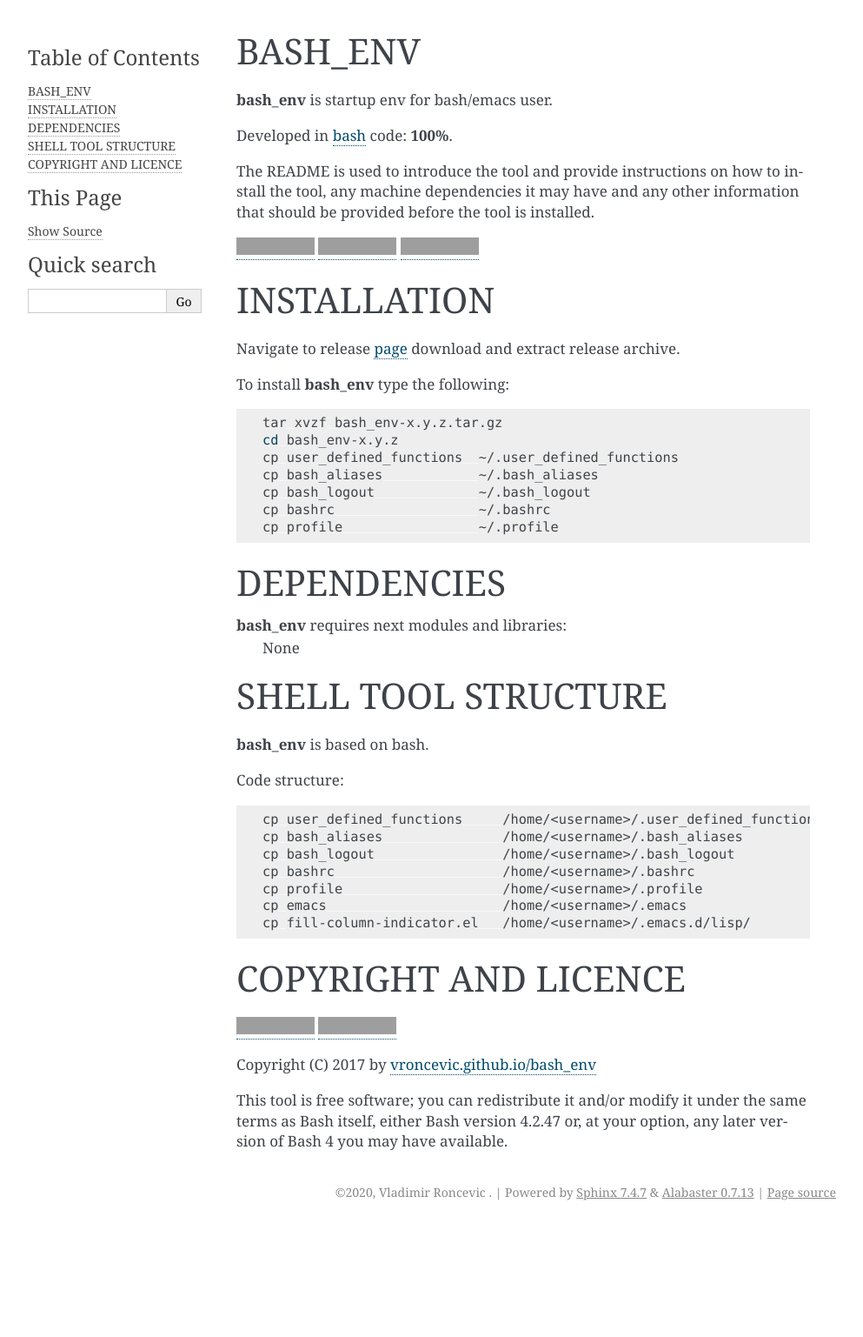
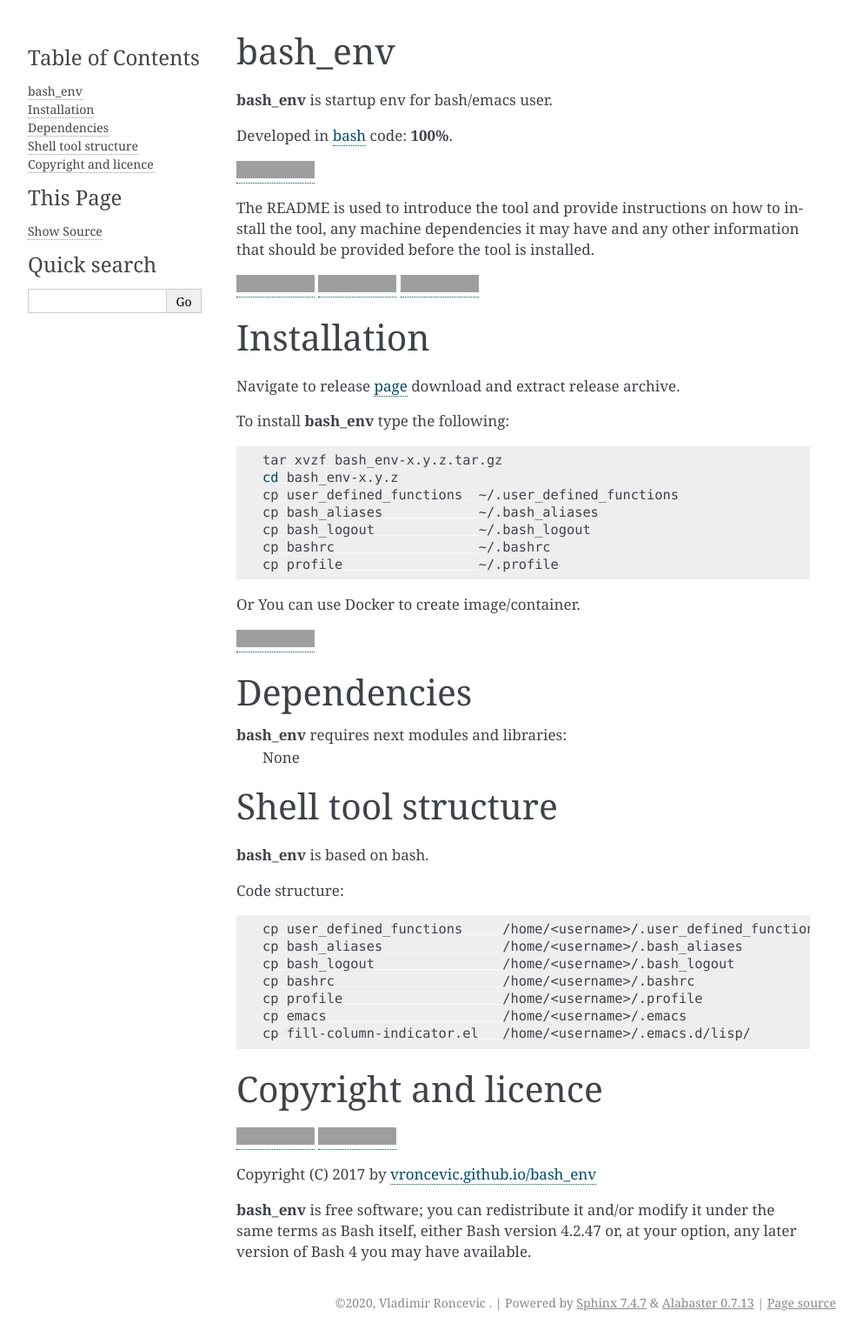
Before and after one commit to vroncevic/bash_env, a Sphinx documentation site: the page built from docs/source/index.rst, in a window 1280 px wide. Shown: the whole page at 87% size, without its empty margins (148-1141 px from the left). Built offline with Sphinx 7.4.7, drawn with Linux system fonts in a browser that asks for light colours; before the commit the page ends 1410 px from its top, so only the background shows below that; grey boxes are pictures that could not be loaded.

Commit message:
[bash_env] Updated docs, workflows

```diff
--- a/docs/source/index.rst
+++ b/docs/source/index.rst
@@ -1,14 +1,14 @@
-BASH_ENV
+bash_env
 ---------
-
-.. toctree::
- :hidden:
-
- self
 
 **bash_env** is startup env for bash/emacs user.
 
 Developed in `bash <https://en.wikipedia.org/wiki/Bash_(Unix_shell)>`_ code: **100%**.
+
+|GitHub shell checker|
+
+.. |GitHub shell checker| image:: https://github.com/vroncevic/bash_env/workflows/bash_env%20shell%20checker/badge.svg
+   :target: https://github.com/vroncevic/bash_env/actions?query=workflow%3A%22bash_env+shell+checker%22
 
 The README is used to introduce the tool and provide instructions on
 how to install the tool, any machine dependencies it may have and any
@@ -44,13 +49,20 @@
    cp bashrc                  ~/.bashrc
    cp profile                 ~/.profile
 
-DEPENDENCIES
+Or You can use Docker to create image/container.
+
+|GitHub docker checker|
+
+.. |GitHub docker checker| image:: https://github.com/vroncevic/bash_env/workflows/bash_env%20docker%20checker/badge.svg
+   :target: https://github.com/vroncevic/bash_env/actions?query=workflow%3A%22bash_env+docker+checker%22
+
+Dependencies
 -------------
 
 **bash_env** requires next modules and libraries:
     None
 
-SHELL TOOL STRUCTURE
+Shell tool structure
 ---------------------
 
 **bash_env** is based on bash.
@@ -67,7 +79,7 @@
    cp emacs                      /home/<username>/.emacs
    cp fill-column-indicator.el   /home/<username>/.emacs.d/lisp/
 
-COPYRIGHT AND LICENCE
+Copyright and licence
 ----------------------
 
 |License: GPL v3| |License: Apache 2.0|
@@ -80,6 +92,6 @@
 
 Copyright (C) 2017 by `vroncevic.github.io/bash_env <https://vroncevic.github.io/bash_env>`_
 
-This tool is free software; you can redistribute it and/or modify it
+**bash_env** is free software; you can redistribute it and/or modify it
 under the same terms as Bash itself, either Bash version 4.2.47 or,
 at your option, any later version of Bash 4 you may have available.
```
Also changed, not shown: other parts of docs/source/index.rst (+6 -1 lines), README.md (+16 -9 lines), .github/ISSUE_TEMPLATE/bug_report.md, .github/ISSUE_TEMPLATE/feature_request.md, 14 other files.
